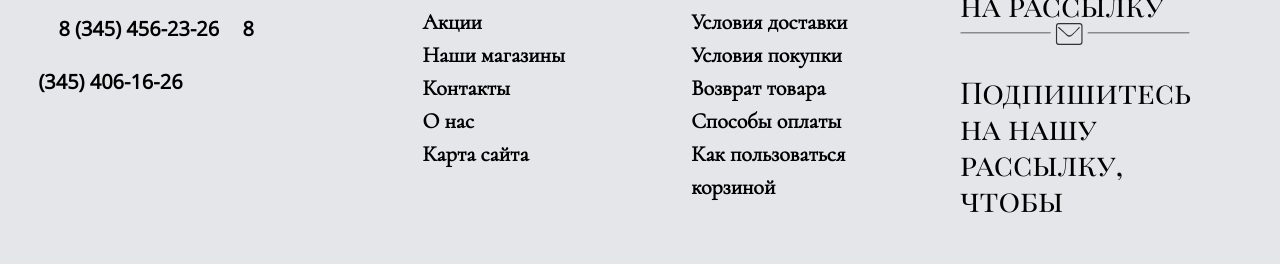
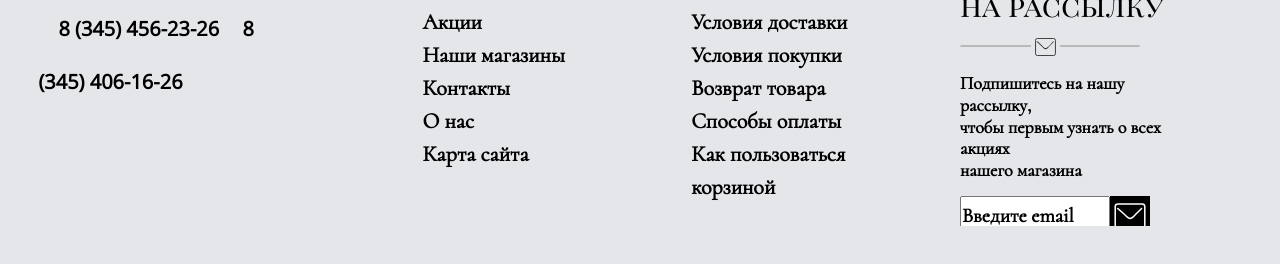
Before and after one commit to a3hack/a3hack.github.io, a plain HTML site: page fashion/index.html in a window 1280 px wide. Shown: the part 3616-3880 px from the top of the page. Drawn offline with nearby package versions, Linux system fonts and the light colour scheme.

Commit message:
Add files via upload

```diff
--- a/fashion/css/style.scss
+++ b/fashion/css/style.scss
@@ -754,18 +754,18 @@ footer{
       font-weight: 600;
 	  	color: #000;
 	  }
-	  p{
-	  	margin-top: 25px;
-	  	font-family: 'Playfair Display SC', serif;
-	  	font-size: 30px;
-
-	  }
 }
 
 
 .footer-logo-item{
 	width: 20%;
 	margin-right: 7%;
+}
+
+.footer-header{
+	margin-top: 25px;
+	font-family: 'Playfair Display SC', serif;
+	font-size: 30px;
 }
 
 .footer-logo{
@@ -790,6 +790,42 @@ footer{
     }
 }
 
+.footer-mail-img{
+	width: 78%;
+	height: 20px;
+	margin-top: 15px;
+}
+
+.footer-subscribe-text{
+	margin-top: 15px;
+	font-size: 18px;
+	font-family: 'Cormorant', serif;
+  font-weight: 600;
+}
+
+.subscribe-input{
+	position: relative;
+	margin-top: 15px;
+  input{
+  	width: 65%;
+    height: 40px;
+    font-size: 20px;
+    font-family: 'Cormorant', serif;
+    font-weight: 600;
+  }
+}
+
+.subscribe-submit{
+  position: absolute;
+  display: inline-block;
+  width: 40px;
+  height: 40px;
+  background: url(../images/subscribe-svg.svg);
+  }
+
+#subscribe-submit{
+  opacity: 0;
+}
 /////////////// Media for large screens START////////////////
 @media (min-width: 1400px){
 	.top-nav-item:nth-child(2) {
```
Also changed, not shown: fashion/css/style.css.
